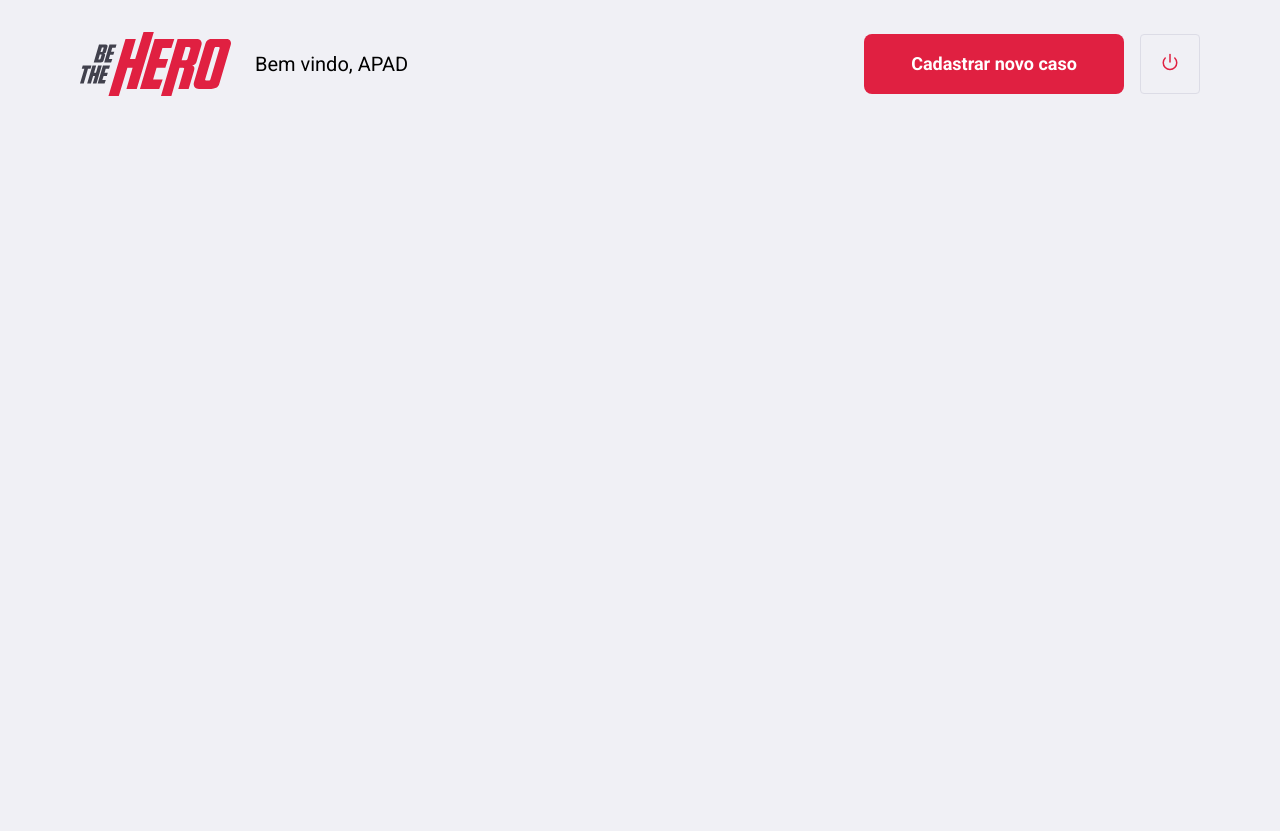
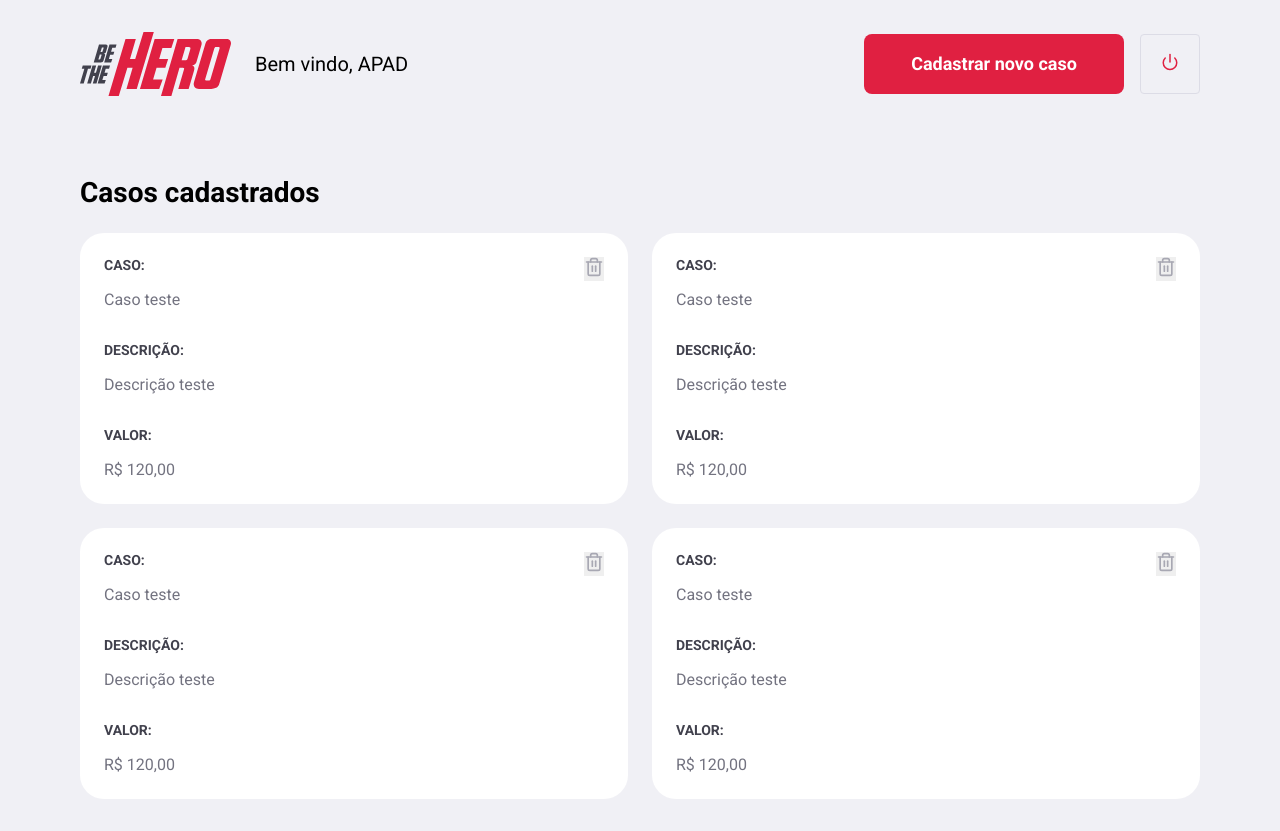
Before and after one commit to dannyelgjl/BeTheHero, a React (Create React App) app in the folder web/: page /profile in a window 1280 px wide. Before the commit the page ends 800 px from the top, so only its background shows below. Built offline with nearby package versions, Linux system fonts and the light colour scheme.

Commit message:
page profile finalizada

```diff
--- a/web/src/pages/Profile/index.js
+++ b/web/src/pages/Profile/index.js
@@ -1,6 +1,6 @@
 import React from "react";
 import { Link } from "react-router-dom";
-import { FiPower } from "react-icons/fi";
+import { FiPower, FiTrash2 } from "react-icons/fi";
 
 import logoImg from "../../assets/logo.svg";
 import "./styles.css";
@@ -19,6 +19,69 @@ export default function Profile() {
           <FiPower size={18} color="#E02041" />
         </button>
       </header>
+
+      <h1>Casos cadastrados</h1>
+      <ul>
+        <li>
+          <strong>CASO:</strong>
+          <p>Caso teste</p>
+
+          <strong>DESCRIÇÃO:</strong>
+          <p>Descrição teste</p>
+
+          <strong>VALOR:</strong>
+          <p>R$ 120,00</p>
+
+          <button type="button">
+            <FiTrash2 size={20} color="#a8a8b3" />
+          </button>
+        </li>
+
+        <li>
+          <strong>CASO:</strong>
+          <p>Caso teste</p>
+
+          <strong>DESCRIÇÃO:</strong>
+          <p>Descrição teste</p>
+
+          <strong>VALOR:</strong>
+          <p>R$ 120,00</p>
+
+          <button type="button">
+            <FiTrash2 size={20} color="#a8a8b3" />
+          </button>
+        </li>
+
+        <li>
+          <strong>CASO:</strong>
+          <p>Caso teste</p>
+
+          <strong>DESCRIÇÃO:</strong>
+          <p>Descrição teste</p>
+
+          <strong>VALOR:</strong>
+          <p>R$ 120,00</p>
+
+          <button type="button">
+            <FiTrash2 size={20} color="#a8a8b3" />
+          </button>
+        </li>
+
+        <li>
+          <strong>CASO:</strong>
+          <p>Caso teste</p>
+
+          <strong>DESCRIÇÃO:</strong>
+          <p>Descrição teste</p>
+
+          <strong>VALOR:</strong>
+          <p>R$ 120,00</p>
+
+          <button type="button">
+            <FiTrash2 size={20} color="#a8a8b3" />
+          </button>
+        </li>
+      </ul>
     </div>
   );
 }
--- a/web/src/pages/Profile/styles.css
+++ b/web/src/pages/Profile/styles.css
@@ -38,3 +38,49 @@
 .profile-container header button:hover {
   border-color: #999;
 }
+
+.profile-container h1 {
+  margin-top: 80px;
+  margin-bottom: 24px;
+}
+
+.profile-container ul {
+  display: grid;
+  grid-template-columns: repeat(2, 1fr);
+  grid-gap: 24px;
+  list-style: none;
+}
+
+.profile-container ul li {
+  background: #fff;
+  padding: 24px;
+  border-radius: 24px;
+  position: relative;
+}
+
+.profile-container ul li button {
+  position: absolute;
+  right: 24px;
+  top: 24px;
+  border: 0;
+}
+
+.profile-container ul li button:hover {
+  opacity: 0.8;
+}
+
+.profile-container ul li strong {
+  display: block;
+  margin-bottom: 16px;
+  color: #41414d;
+}
+
+.profile-container ul li p + strong {
+  margin-top: 32px;
+}
+
+.profile-container ul li p {
+  color: #737380;
+  line-height: 21px;
+  font-size: 16px;
+}
```
